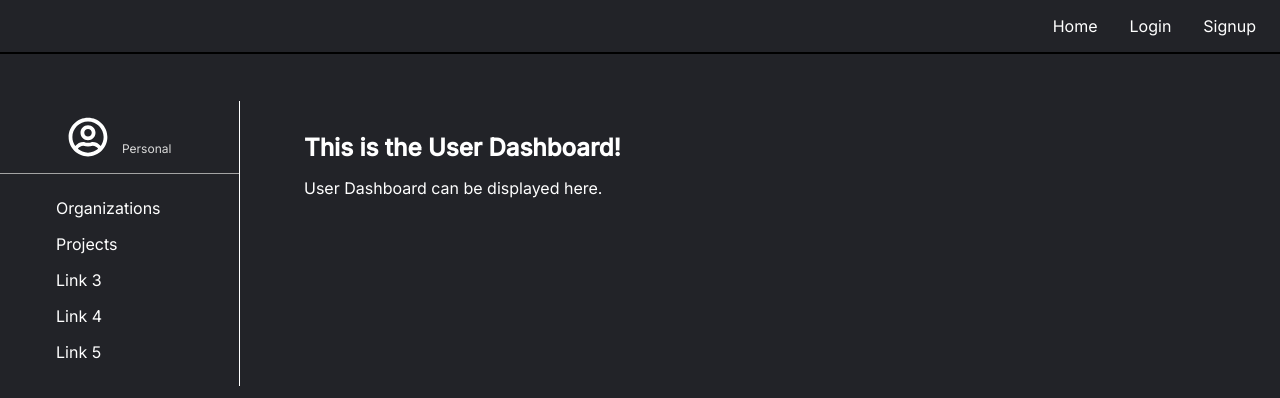
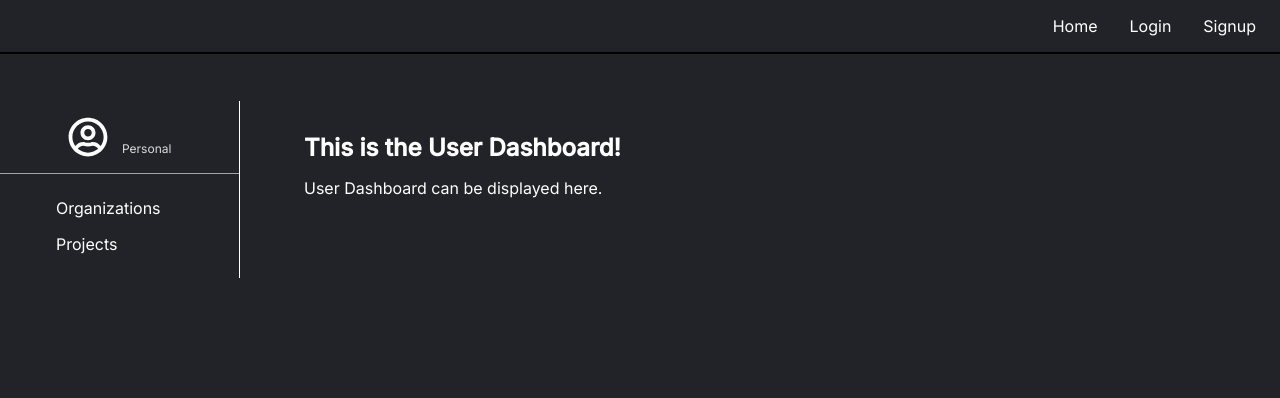
Before and after one commit to efmorales/ticketmanager-frontend, a React (Create React App) app: page /user in a window 1280 px wide. Shown: the top 398 px of the page. Built offline with nearby package versions, Linux system fonts and the light colour scheme; no server answers.

Commit message:
Delete placeholder side-nav links.

```diff
--- a/src/layouts/UserLayout.js
+++ b/src/layouts/UserLayout.js
@@ -40,15 +40,7 @@ const UserLayout = () => {
           <li onClick={handleClick}>
             <NavLink to="projects">Projects</NavLink>
           </li>
-          <li onClick={handleClick}>
-            <NavLink to="#">Link 3</NavLink>
-          </li>
-          <li onClick={handleClick}>
-            <NavLink to="#">Link 4</NavLink>
-          </li>
-          <li onClick={handleClick}>
-            <NavLink to="#">Link 5</NavLink>
-          </li>
+
         </ul>
       </nav>
       <section className="page-content">
```
